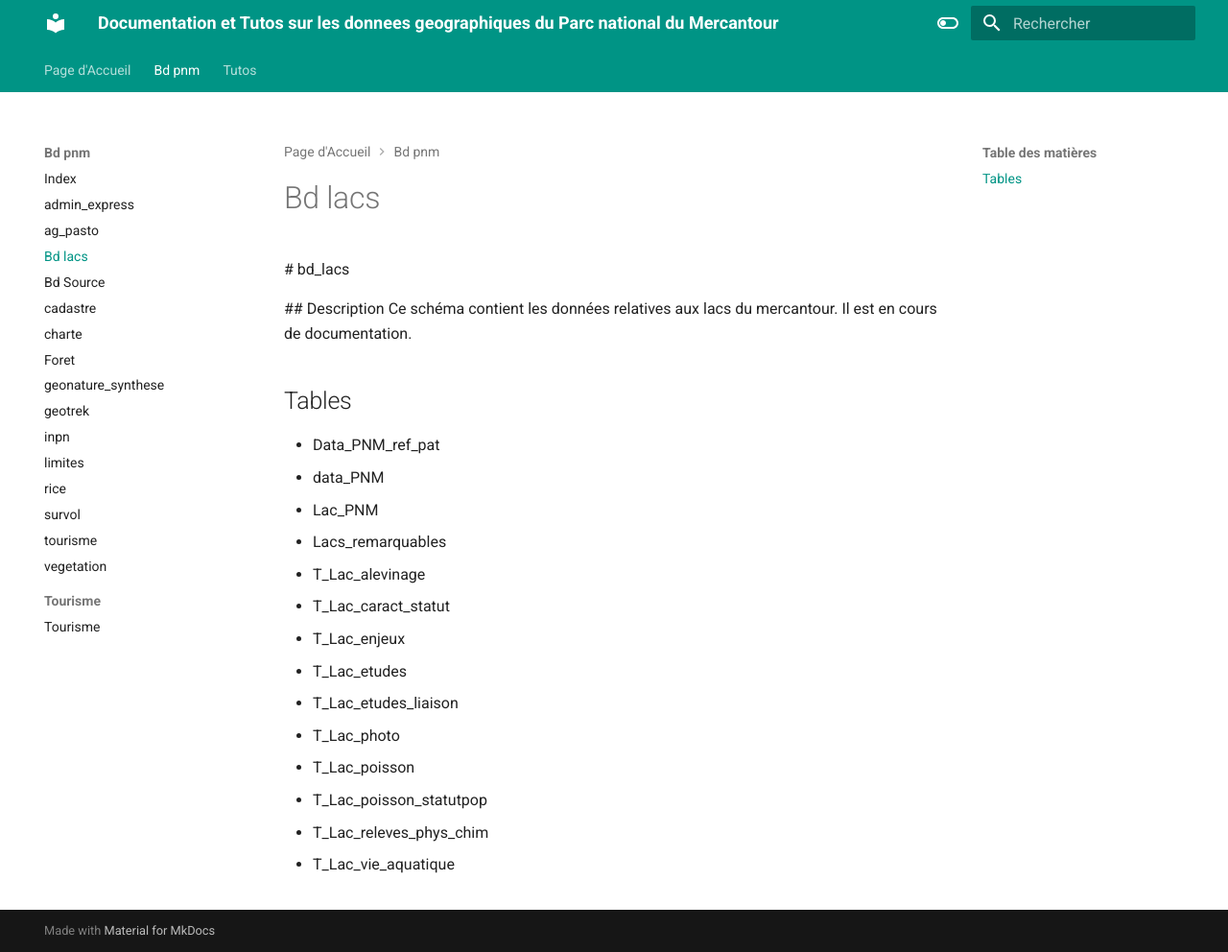
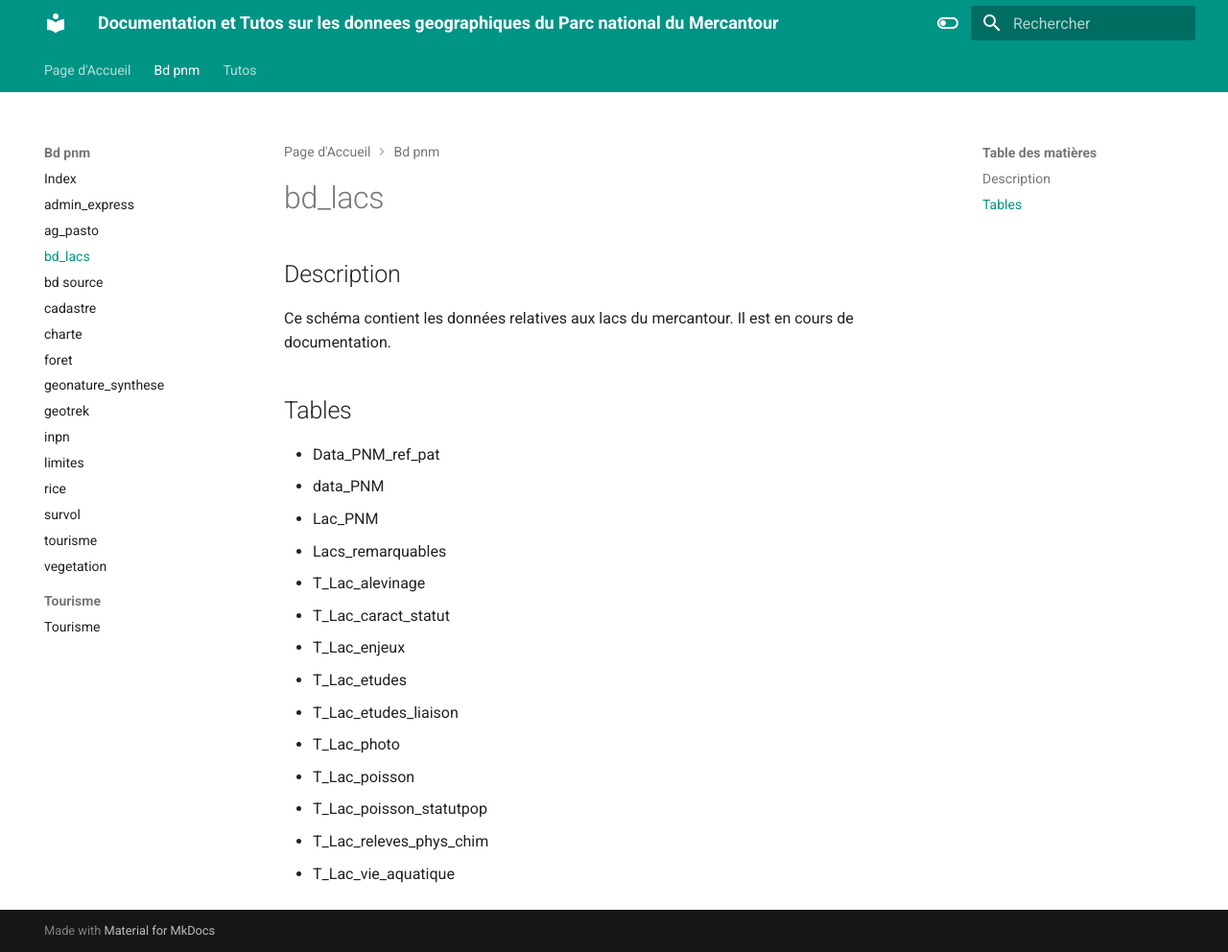
Before and after one commit to PnMercantour/donnees, an MkDocs documentation site: the page built from docs/bd_pnm/bd_lacs.md, in a window 1280 px wide and 992 px high. Shown: the whole window at 96% size. Built offline with MkDocs 1.6.1 and Material for MkDocs 9.7.7, drawn with Linux system fonts in a browser that asks for light colours.

Commit message:
correction majuscules

```diff
--- a/docs/bd_pnm/bd_lacs.md
+++ b/docs/bd_pnm/bd_lacs.md
@@ -1,7 +1,6 @@
+# bd_lacs
 
- # bd_lacs
-
- ## Description
+## Description
  Ce schéma contient les données relatives aux lacs du mercantour. Il est en cours de documentation.
 
 
```
Also changed, not shown: docs/bd_pnm/bd_source.md (+1 -1 lines), docs/bd_pnm/foret.md (+1 -2 lines).
